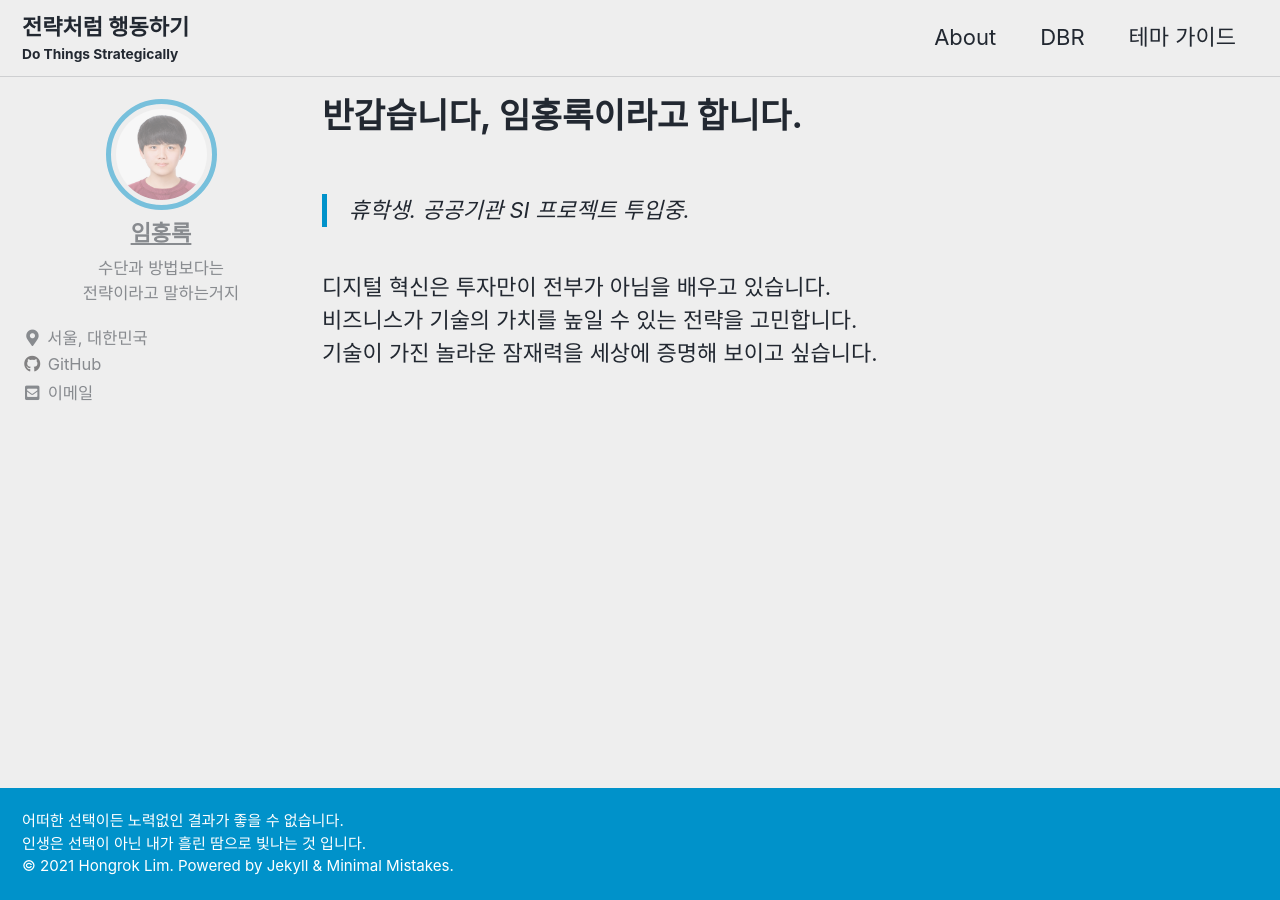
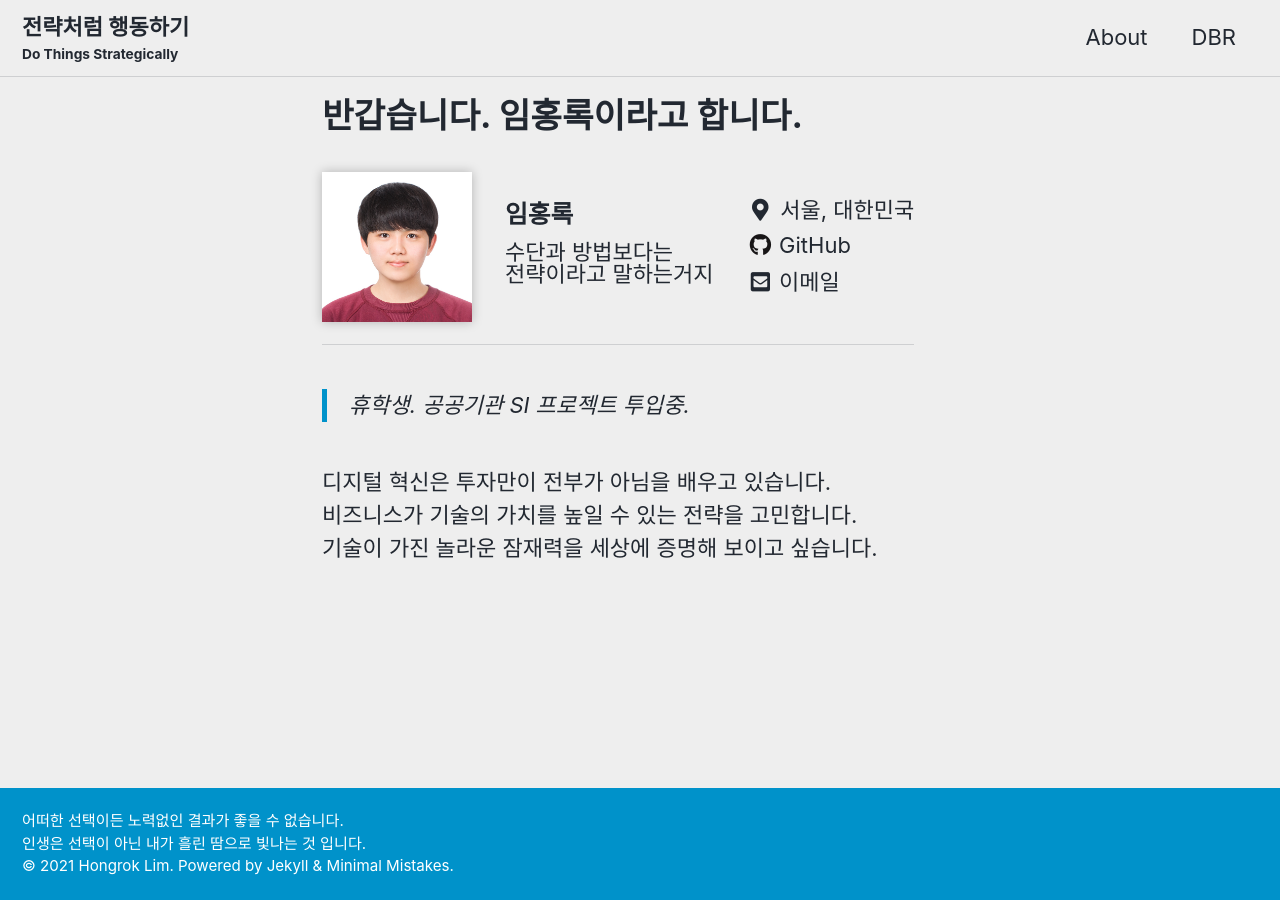
Before and after one commit to rokong/rokong.github.io, a Jekyll site: the page built from _pages/about.md, in a window 1280 px wide. Built offline with Jekyll 4.4.1, drawn with Linux system fonts in a browser that asks for light colours; cached includes are drawn as plain includes.

Commit message:
decorate about page

```diff
--- a/_pages/about.md
+++ b/_pages/about.md
@@ -1,9 +1,13 @@
 ---
-title: 반갑습니다, 임홍록이라고 합니다.
+title: 반갑습니다. 임홍록이라고 합니다.
 layout: single
 permalink: /about/
-author_profile: true
+author_profile: false
 ---
+
+<div class="about-container">
+    {% include author-profile.html %}
+</div>
 
 > 휴학생. 공공기관 SI 프로젝트 투입중.
 
--- a/_sass/minimal-mistakes/_archive.scss
+++ b/_sass/minimal-mistakes/_archive.scss
@@ -159,7 +159,7 @@
 }
 
 .grid__item {
-  margin-bottom: 2em;
+  margin-bottom: 1.5em;
 
   @include breakpoint($small) {
     float: left;
@@ -211,7 +211,7 @@
   }
 
   .page__meta-sep {
-    display: block;
+    display: inline-block;
 
     &::before {
       display: none;
--- a/_sass/minimal-mistakes/_sidebar.scss
+++ b/_sass/minimal-mistakes/_sidebar.scss
@@ -331,6 +331,51 @@
 }
 
 /*
+   Author Profile in About
+   ========================================================================== */
+
+#main .about-container{
+  display: block;
+  width: max-content;
+  margin-top: 1em;
+  padding-bottom: 1em;
+  border-bottom: 1px solid $border-color;
+
+  &> div > div{
+    display: table-cell;
+    vertical-align: middle;
+    width: max-content;
+  }
+
+  .author__avatar img{
+    border-radius: 0;
+    border: 0;
+    box-shadow: 0 0 10px rgba(0,0,0,0.25);
+    padding: 0;
+
+    @include breakpoint($large) {
+      max-width: 150px;
+    }
+  }
+
+  .author__content{
+    text-align: left;
+    padding: 0 1.5em;
+  }
+
+  .author__urls{
+    display: table-cell;
+    position: relative;
+    margin: 0;
+    padding: 0;
+    border: 0;
+    background: transparent;
+    box-shadow: none;
+  }
+}
+
+
+/*
    Wide Pages
    ========================================================================== */
 
```
Also changed, not shown: _data/navigation.yml (+6 -6 lines).
